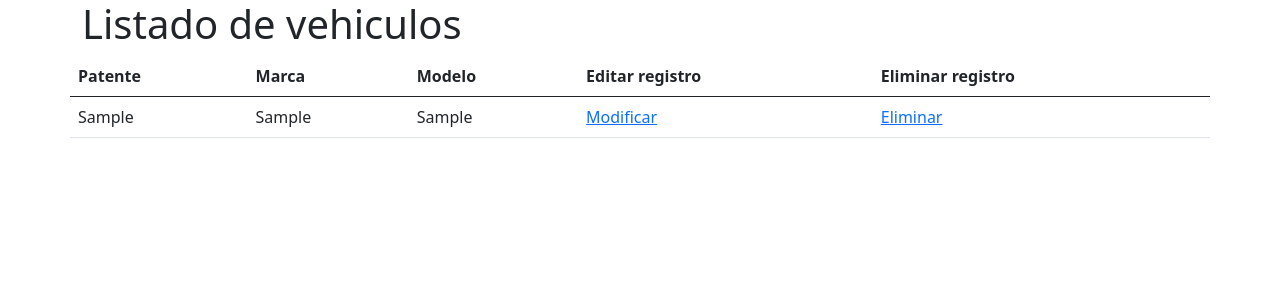
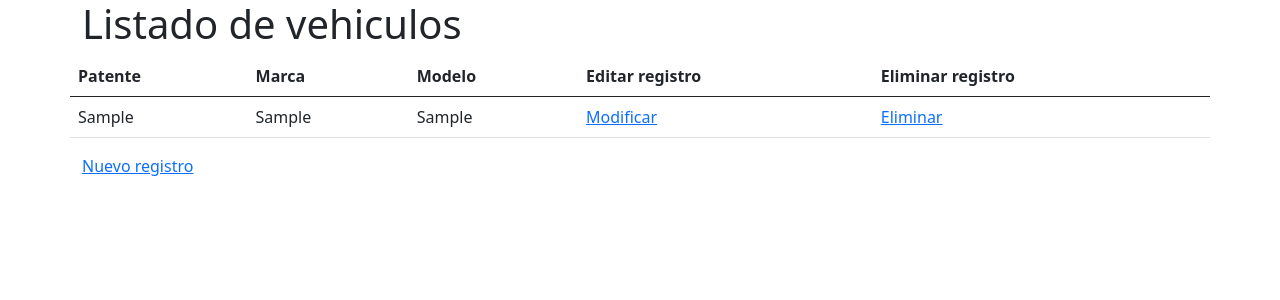
Before and after one commit to jocifuentesr/pgy3121-django, a Django app: page / in a window 1280 px wide. Shown: the top 300 px of the page. Run offline with Django 4.2, Linux system fonts and the light colour scheme; tables that the repository leaves empty hold one stand-in row (values such as "Sample post").

Commit message:
3.2.3 (terminado) se agregó un acceso directo para agregar un nuevo registro

```diff
--- a/TestDjango/core/templates/core/home.html
+++ b/TestDjango/core/templates/core/home.html
@@ -36,6 +36,7 @@
                   {% endfor %}
                 </tbody>
             </table>
+         <a href="{% url 'form_vehiculo' %}">Nuevo registro</a>
         </div>
     </div>
 
```
